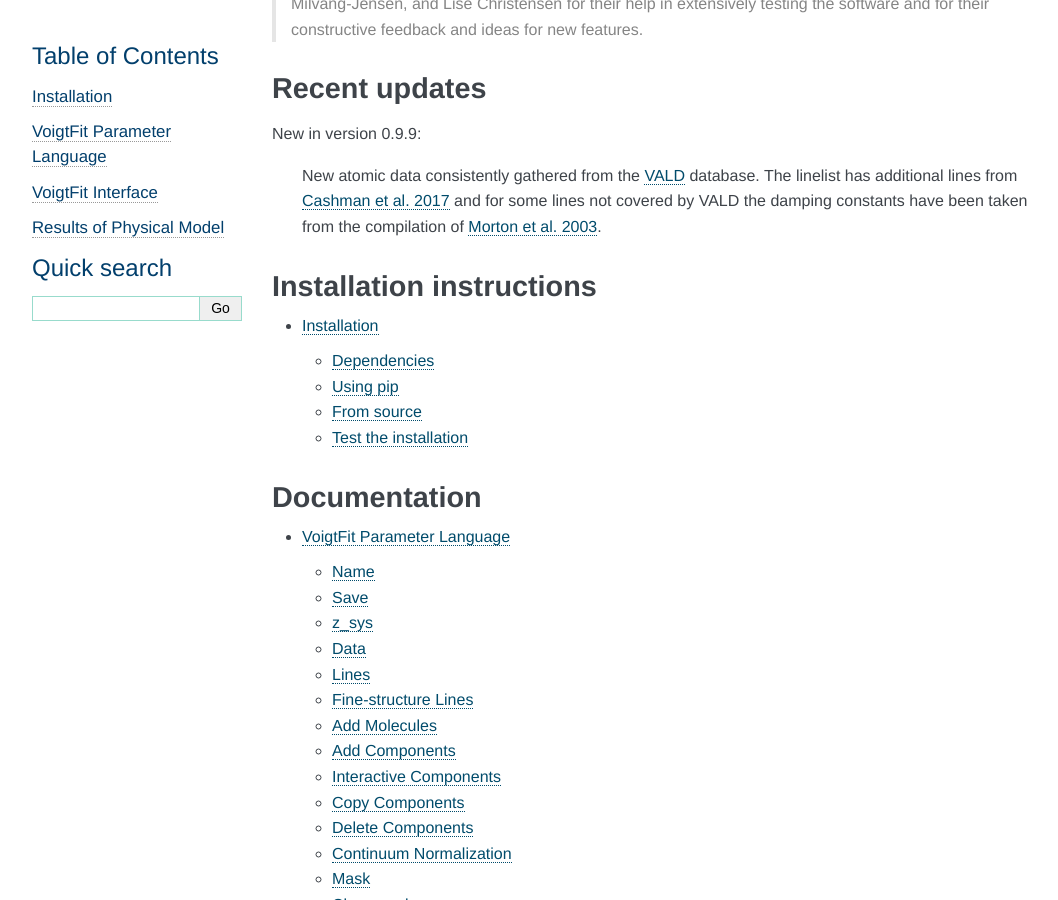
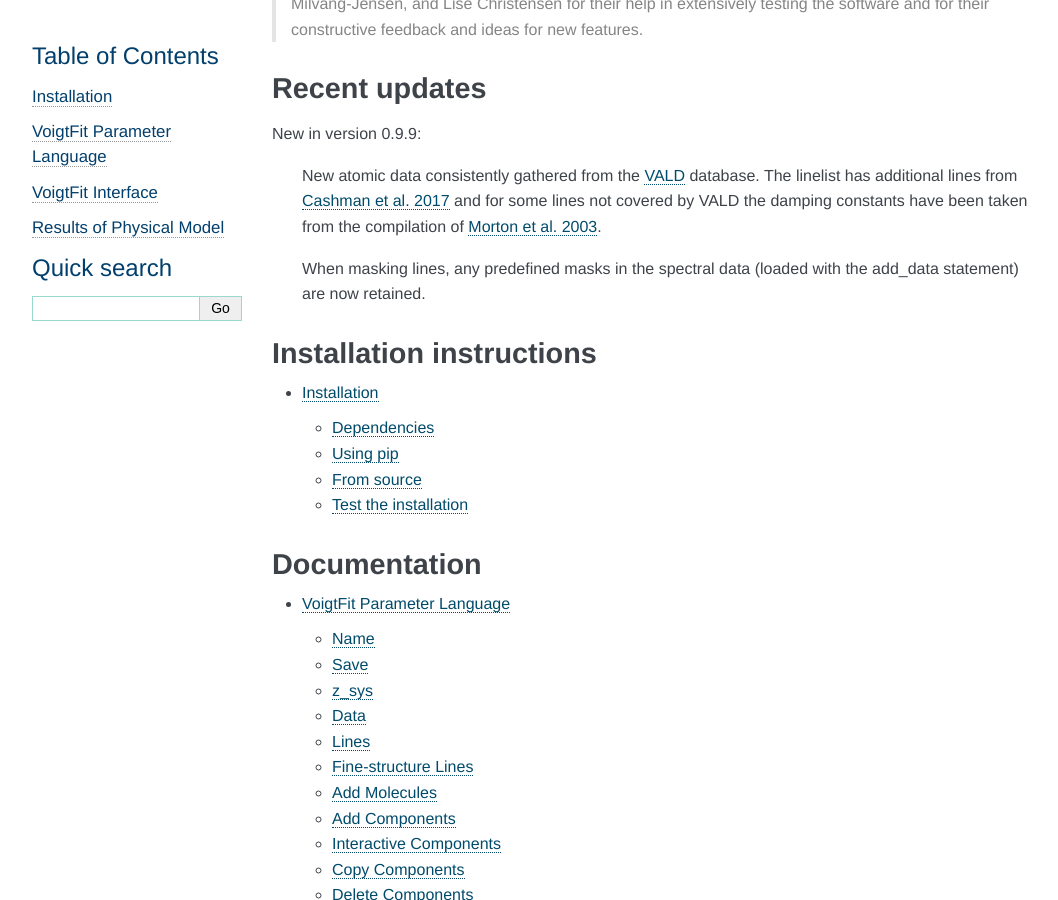
Before and after one commit to jkrogager/VoigtFit, a Sphinx documentation site: the page built from docs/index.rst, in a window 1280 px wide and 900 px high, scrolled down 547 px. Shown: the whole window, without its empty margins (98-1156 px from the left). Built offline with Sphinx 7.4.7, drawn with Linux system fonts in a browser that asks for light colours.

Commit message:
Updated html index

```diff
--- a/docs/index.rst
+++ b/docs/index.rst
@@ -42,6 +42,10 @@
   and for some lines not covered by VALD the damping constants have been taken from the compilation of
   `Morton et al. 2003 <https://ui.adsabs.harvard.edu/#abs/2003ApJS..149..205M/abstract>`_.
 
+  When masking lines, any predefined masks in the spectral data (loaded with the add_data statement)
+  are now retained.
+
+
 
 Installation instructions
 -------------------------
```
